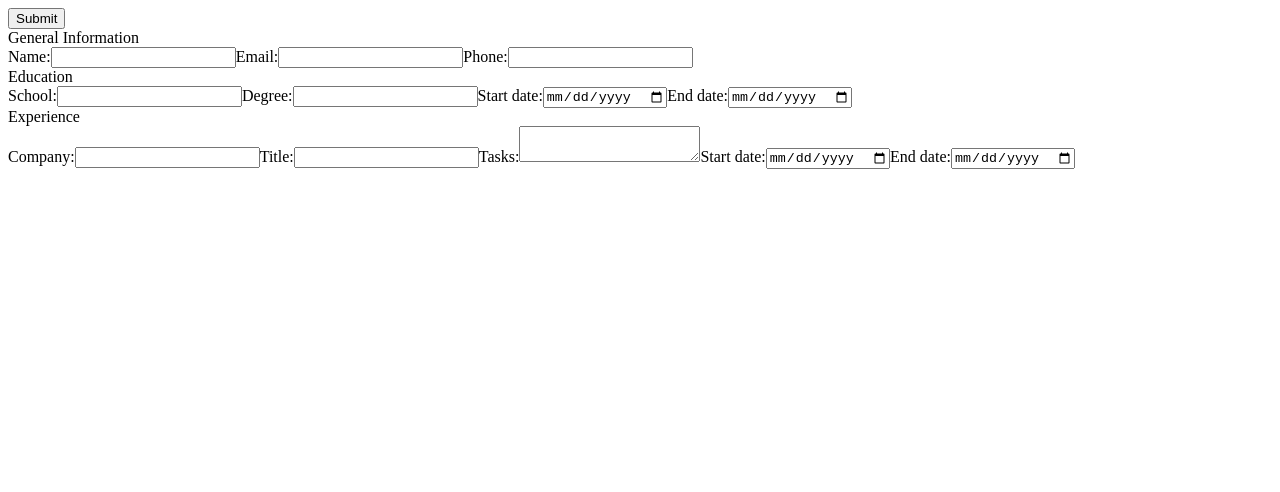
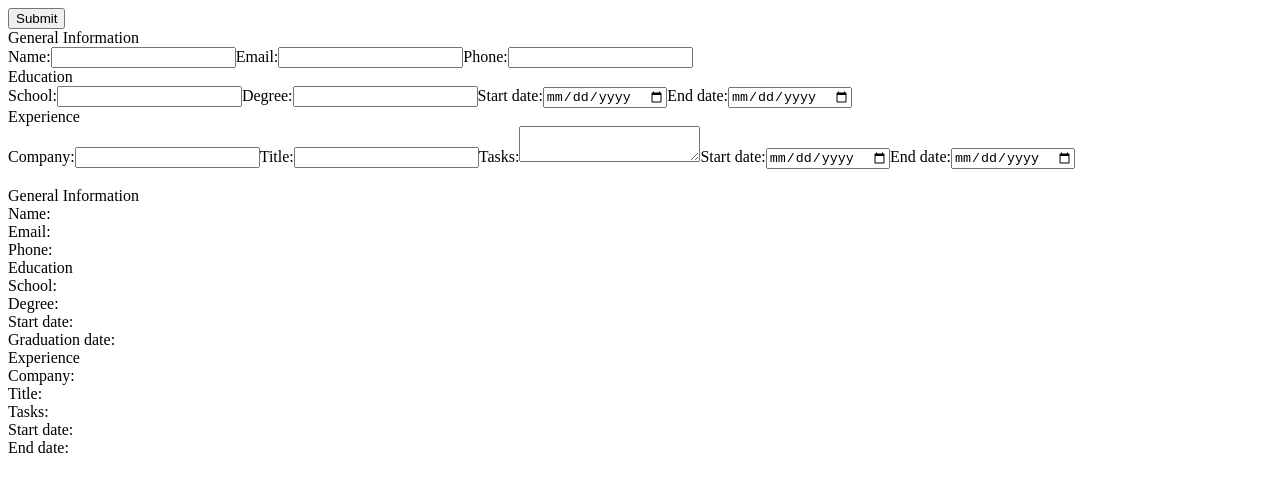
Before and after one commit to rzh4321/TOP-cv, a React (Create React App) app: page / in a window 1280 px wide. Shown: the top 492 px of the page. Built offline with nearby package versions, Linux system fonts and the light colour scheme.

Commit message:
- button toggles "disabled" attribute for inputs - created display components

```diff
--- a/src/App.js
+++ b/src/App.js
@@ -3,6 +3,10 @@ import React, { Component } from 'react';
 import GeneralInfo from './components/GeneralInfo';
 import Education from './components/Education';
 import Experience from './components/Experience';
+import DisplayGeneralInfo from './components/DisplayGeneralInfo';
+import DisplayEducation from './components/DisplayEducation';
+import DisplayExperience from './components/DisplayExperience';
+
 /* eslint-disable */
 
 
@@ -133,6 +137,18 @@ class App extends Component {
     })
   }
 
+  changeTitle(e) {
+    this.setState({
+      experience: {
+        company: this.state.experience.company,
+        title: e.target.value,
+        tasks: this.state.experience.tasks,
+        startDate: this.state.experience.startDate,
+        endDate: this.state.experience.endDate,
+      }
+    })
+  }
+
   changeStartDateExp(e) {
     this.setState({
       experience: {
@@ -157,6 +173,16 @@ class App extends Component {
     })
   }
 
+  buttonClicked(e) {
+    e.preventDefault();
+    const newStatus = this.state.status === 'typing'? 'submitted': 'typing';
+    this.setState(
+      {
+        status: newStatus,
+      }
+    )
+  }
+
 
 
 
@@ -166,8 +192,9 @@ class App extends Component {
     if (this.state.status === 'typing') buttonText = 'Submit';
     else buttonText = 'Edit';
     return (
+      <div>
         <form>
-        <button>{buttonText}</button>
+          <button onClick={this.buttonClicked.bind(this)}>{buttonText}</button>
           <div>General Information</div>
           <GeneralInfo status={this.state.status} name={this.state.generalInfo.name} email={this.state.generalInfo.email} phone={this.state.generalInfo.phone}
               changeName={this.changeName.bind(this)} changeEmail={this.changeEmail.bind(this)} changePhone={this.changePhone.bind(this)}/>
@@ -179,9 +206,19 @@ class App extends Component {
           <div>Experience</div>
           <Experience status={this.state.status} company={this.state.experience.company} title={this.state.experience.title} startDate={this.state.experience.startDate}
               endDate={this.state.experience.endDate} changeCompany={this.changeCompany.bind(this)}
-            changeTasks={this.changeTasks.bind(this)} changeStartDate={this.changeStartDateExp.bind(this)}
+              changeTasks={this.changeTasks.bind(this)} changeTitle={this.changeTitle.bind(this)} changeStartDate={this.changeStartDateExp.bind(this)}
               changeEndDate={this.changeEndDateExp.bind(this)} />
         </form>
+        <br/>
+        <span>General Information</span>
+        <DisplayGeneralInfo info={this.state.generalInfo} />
+        <span>Education</span>
+        <DisplayEducation info={this.state.education} />
+        <span>Experience</span>
+        <DisplayExperience info={this.state.experience} />
+
+      </div>
+
     );
   }
 }
--- /dev/null
+++ b/src/components/DisplayEducation.js
@@ -0,0 +1,24 @@
+import React, { Component } from 'react';
+/* eslint-disable */
+
+
+export default class DisplayEducation extends Component {
+  constructor(props) {
+    super(props);
+  }
+
+  render() {
+    return (
+      <div>
+        School: {this.props.info.school}
+        <br />
+        Degree: {this.props.info.degree}
+        <br />
+        Start date: {this.props.info.startDate}
+        <br />
+        Graduation date: {this.props.info.endDate}
+        <br />
+      </div>
+    );
+  }
+}
--- /dev/null
+++ b/src/components/DisplayExperience.js
@@ -0,0 +1,26 @@
+import React, { Component } from 'react';
+/* eslint-disable */
+
+
+export default class DisplayExperience extends Component {
+  constructor(props) {
+    super(props);
+  }
+
+  render() {
+    return (
+      <div>
+        Company: {this.props.info.company}
+        <br />
+        Title: {this.props.info.title}
+        <br />
+        Tasks: {this.props.info.tasks}
+        <br />
+        Start date: {this.props.info.startDate}
+        <br />
+        End date: {this.props.info.endDate}
+        <br />
+      </div>
+    );
+  }
+}
--- /dev/null
+++ b/src/components/DisplayGeneralInfo.js
@@ -0,0 +1,22 @@
+import React, { Component } from 'react';
+/* eslint-disable */
+
+
+export default class DisplayGeneralInfo extends Component {
+  constructor(props) {
+    super(props);
+  }
+
+  render() {
+    return (
+      <div>
+        Name: {this.props.info.name}
+        <br />
+        Email: {this.props.info.email}
+        <br />
+        Phone: {this.props.info.phone}
+        <br />
+      </div>
+    );
+  }
+}
--- a/src/components/GeneralInfo.js
+++ b/src/components/GeneralInfo.js
@@ -17,7 +17,7 @@ export default class GeneralInfo extends Component {
         <input type="email" id="email" value={this.props.email} onChange={this.props.changeEmail} disabled={this.props.status === 'submitted'} />
 
         <label htmlFor="phone">Phone:</label>
-        <input type="number" id="phone" value={this.props.phone} onChange={this.props.changeNumber} disabled={this.props.status === 'submitted'} />
+        <input type="number" id="phone" value={this.props.phone} onChange={this.props.changePhone} disabled={this.props.status === 'submitted'} />
       </div>
 
     );
```
Also changed, not shown: src/styles/input.css (added). Lines whose indentation alone changed are shown as unchanged.
